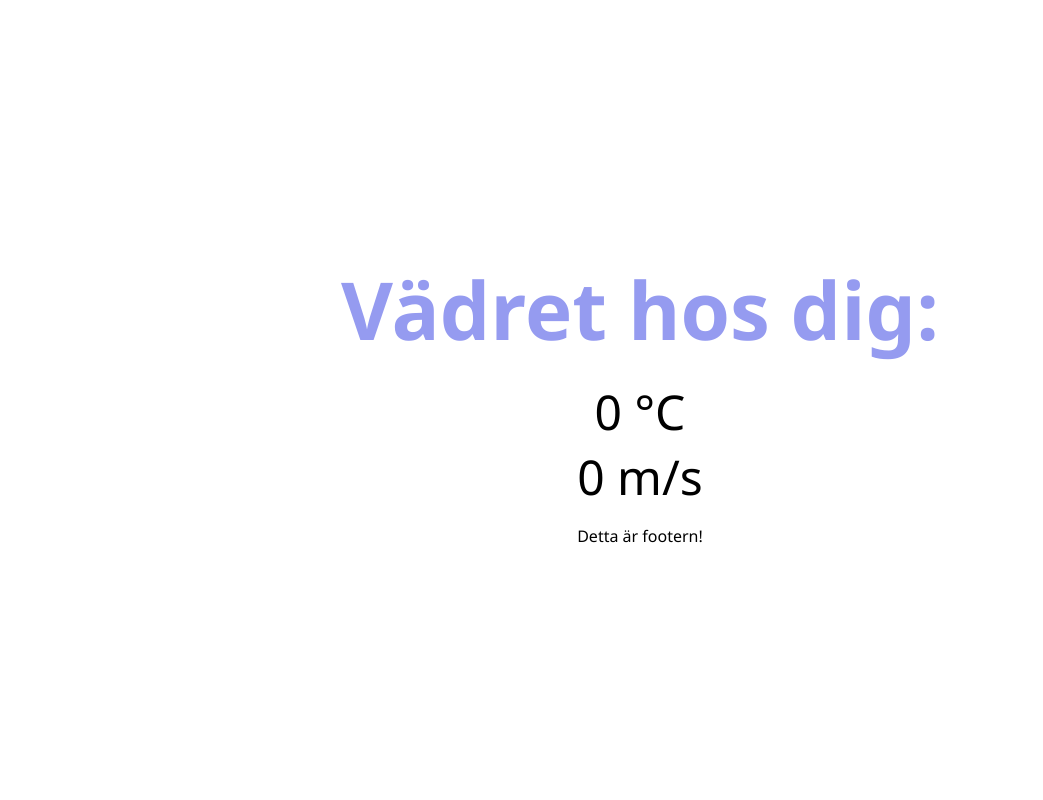
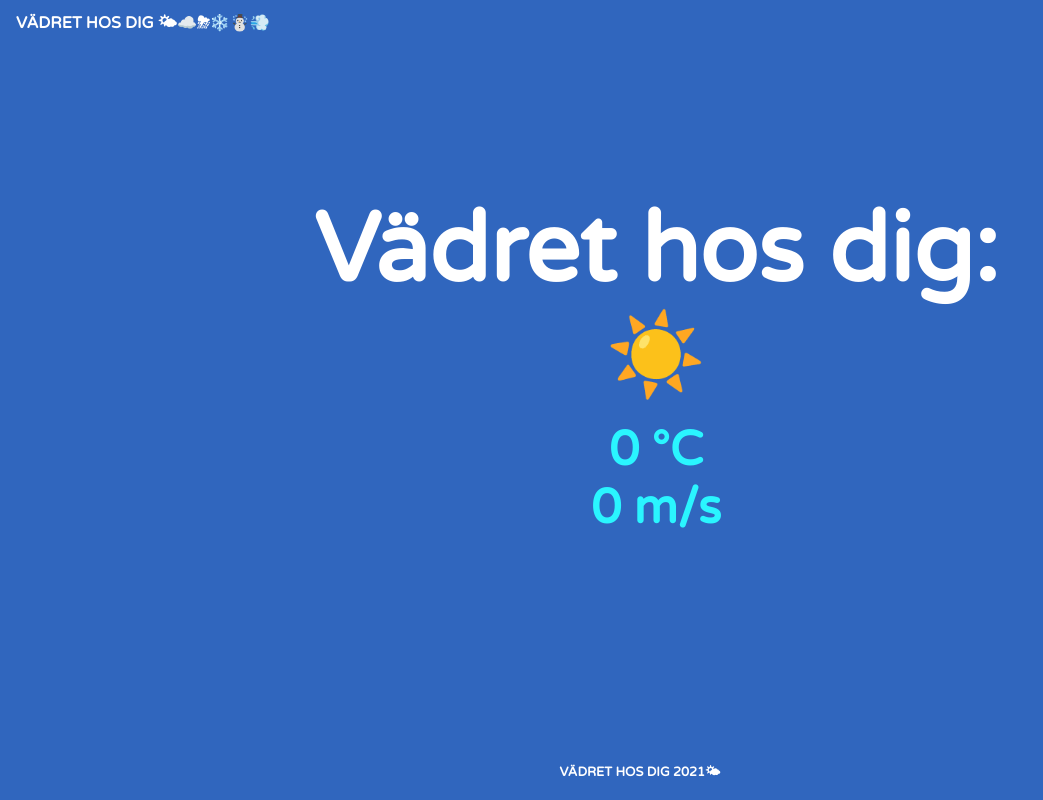
Before and after one commit to johnrybo/miniprojekt-react-1, a React (Create React App) app: page / in a window 1280 px wide. Shown: the whole page, without its empty margins (0-1043 px from the left). Built offline with nearby package versions, Linux system fonts and the light colour scheme; no server answers.

Commit message:
some styling

```diff
--- a/public/index.html
+++ b/public/index.html
@@ -7,6 +7,7 @@
       name="miniprojekt react 1"
       content="Web site created using create-react-app"
     />
+    <link href="https://fonts.googleapis.com/css2?family=Varela+Round&display=swap" rel="stylesheet">
     <title>Miniprojekt React 1</title>
   </head>
   <body>
--- a/src/App.css
+++ b/src/App.css
@@ -3,13 +3,51 @@
   height: 100%;
   display: flex;
   align-items: center;
+  flex-direction: column;
+  font-family: 'Varela Round', sans-serif;
+}
+
+header {
+  height: 3rem;
+  display: flex;
+  width: 100%;
+  padding: 0 0 0 2rem;
+  align-items: center;
+  position: fixed;
+}
+
+header, footer p {
+  color: white;
+  font-size: .8rem;
+  font-weight: bold;
+  font-family: 'Varela Round', sans-serif;
+}
+
+footer {
+  display: flex;
+  justify-content: center;
+  align-items: center;
+  background: #3066BE;
+  width: 100%;
+  padding: 1rem;
+}
+
+main {
+  display: flex;
   justify-content: center;
   flex-direction: column;
+  align-items: center;
+  width: 100%;
+  height: 100%;
+  padding: 0 0 0 2rem;
+  background: #3066BE;
+  color: #2AF5FF;
+  font-weight: bold;
 }
 
 h1 {
-  color: rgb(149, 155, 240);
-  font-size: 5rem;
+  color: white;
+  font-size: 6rem;
 }
 
 .Weather {
@@ -23,3 +61,7 @@ h1 {
 .Weather > * {
   font-size: 3rem;
 }
+
+h3 {
+  font-size: 5rem;
+}
--- a/src/components/Footer.tsx
+++ b/src/components/Footer.tsx
@@ -3,9 +3,9 @@ import '../App.css';
 
 function Footer() {
     return(
-        <div>
-            Detta är footern!
-        </div>
+        <footer>
+            <p>VÄDRET HOS DIG 2021🌤</p>
+        </footer>
     )
 }
 
--- a/src/components/Main.tsx
+++ b/src/components/Main.tsx
@@ -6,9 +6,11 @@ import Weather from './Weather';
 
 function Main() {
     return(
-        <div>
+        <main>
+             <h1>Vädret hos dig:</h1>
+             <div><h3>☀️</h3></div>
             <Weather />
-        </div>
+        </main>
     )
 
 }
--- a/src/components/header.tsx
+++ b/src/components/header.tsx
@@ -3,7 +3,9 @@ import '../App.css';
 
 function Header() {
     return (
-        <h1>Vädret hos dig:</h1>
+       <header>
+           <p>VÄDRET HOS DIG 🌤☁️⛈❄️☃️💨</p>
+       </header>
     )
 }
 
```
